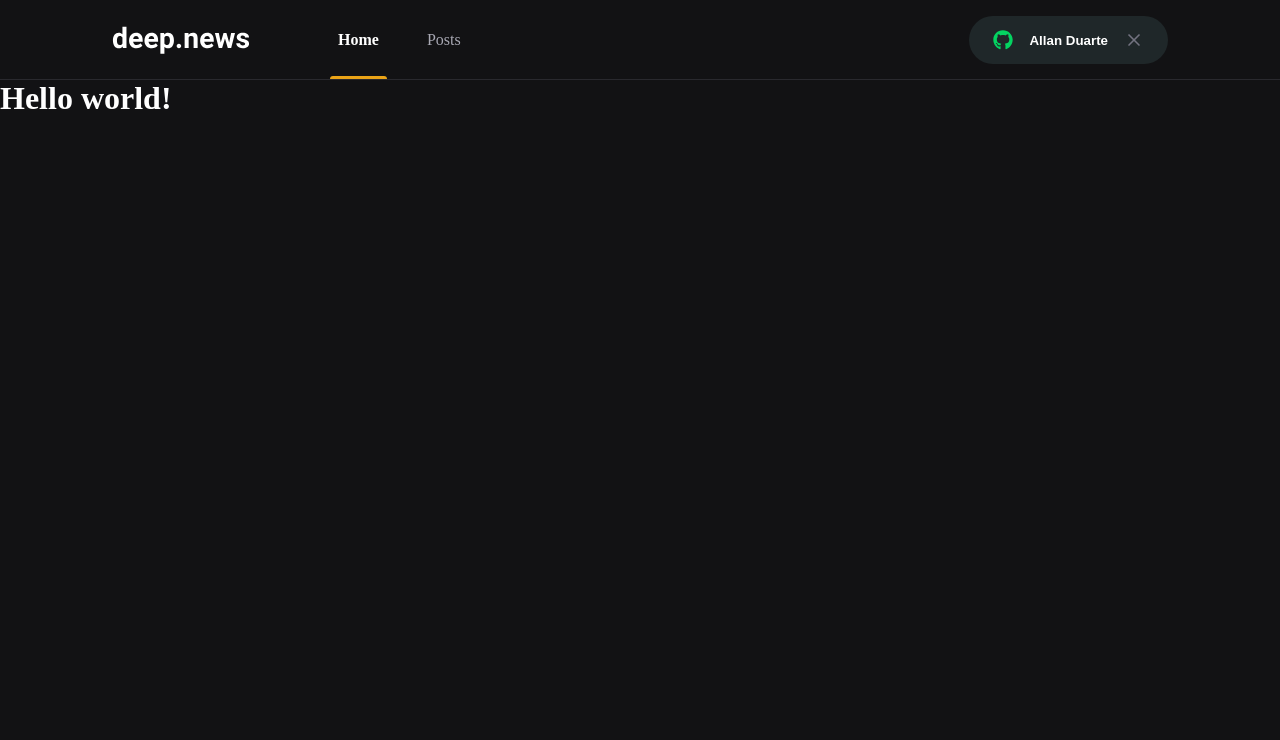
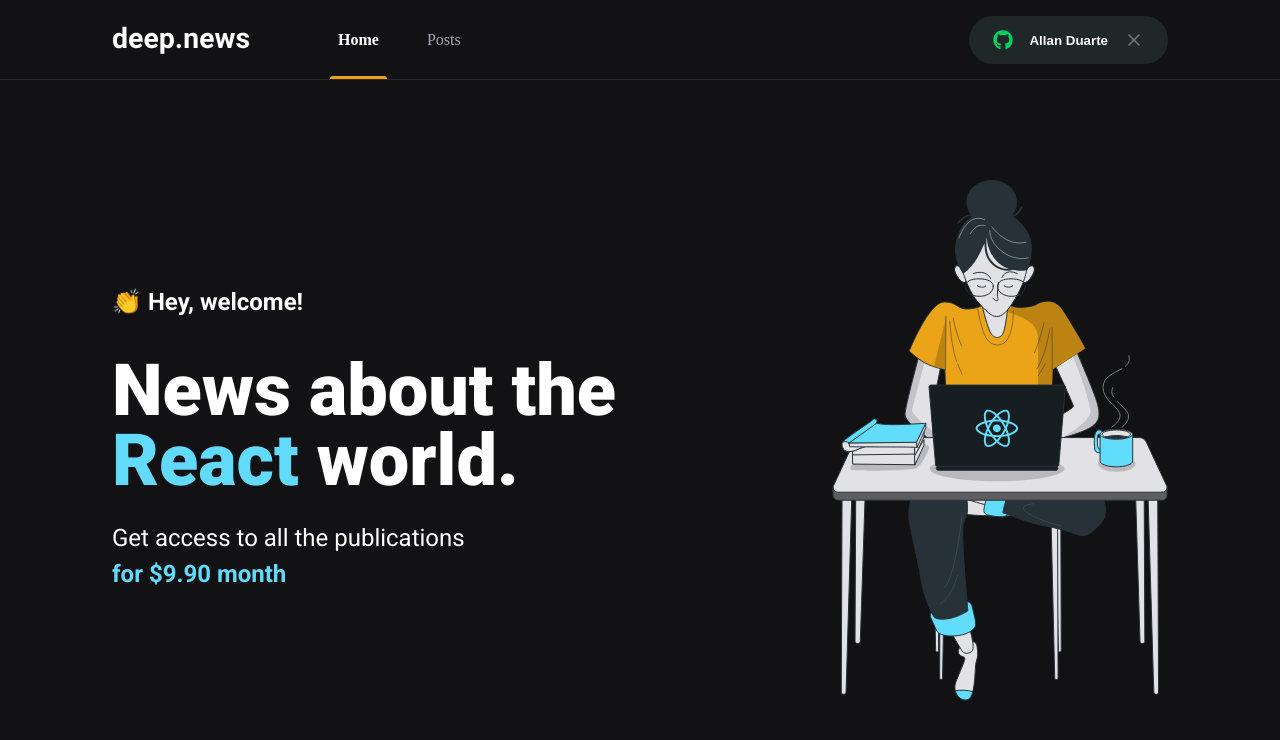
Before and after one commit to nullCommit/deepnews, a Next.js app: page / in a window 1280 px wide. Shown: the top 740 px of the page. Built offline with nearby package versions, Linux system fonts and the light colour scheme.

Commit message:
Cria página home

```diff
--- /dev/null
+++ b/src/pages/home.module.scss
@@ -0,0 +1,42 @@
+.contentContainer {
+  max-width: 1120px;
+  margin: 0 auto;
+  padding: 0 2rem;
+  height: calc(100vh - 5rem);
+
+  display: flex;
+  align-items: center;
+  justify-content: space-between;
+}
+
+.hero {
+  max-width: 600px;
+  font-family: 'Roboto';
+
+  > span {
+    font-size: 1.5rem;
+    font-weight: bold;
+  }
+
+  h1 {
+    font-size: 4.5rem;
+    line-height: 4.4rem;
+    font-weight: 900;
+    margin-top: 2.5rem;
+
+    span {
+      color: var(--cyan-500);
+    }
+  }
+
+  p {
+    font-size: 1.5rem;
+    line-height: 2.25rem;
+    margin-top: 1.5rem;
+
+    span {
+      color: var(--cyan-500);
+      font-weight: bold;
+    }
+  }
+}
--- a/src/pages/index.tsx
+++ b/src/pages/index.tsx
@@ -1,12 +1,30 @@
 import Head from 'next/head';
+
+import styles from './home.module.scss';
 
 export default function Home() {
   return (
     <>
       <Head>
-        <title>Início | deep.news</title>
+        <title>Home | deep.news</title>
       </Head>
-      <h1>Hello world!</h1>
+
+      <main className={styles.contentContainer}>
+        <section className={styles.hero}>
+          <span>👏 Hey, welcome!</span>
+
+          <h1>
+            News about the <span>React</span> world.
+          </h1>
+
+          <p>
+            Get access to all the publications <br />
+            <span>for $9.90 month</span>
+          </p>
+        </section>
+
+        <img src='/images/avatar.svg' alt='Girl coding' />
+      </main>
     </>
   );
 }
```
